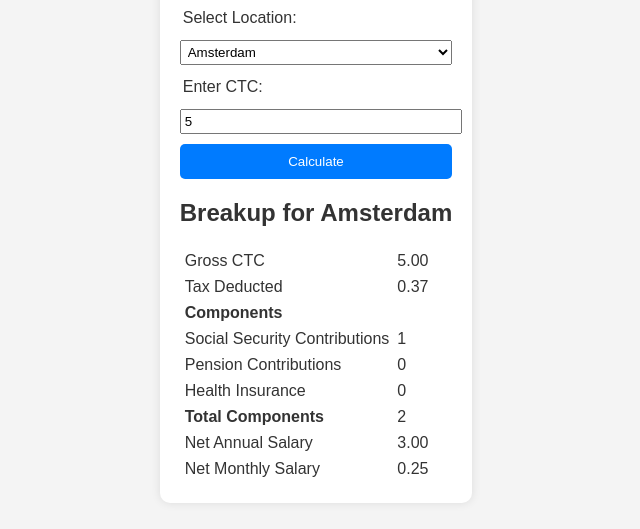
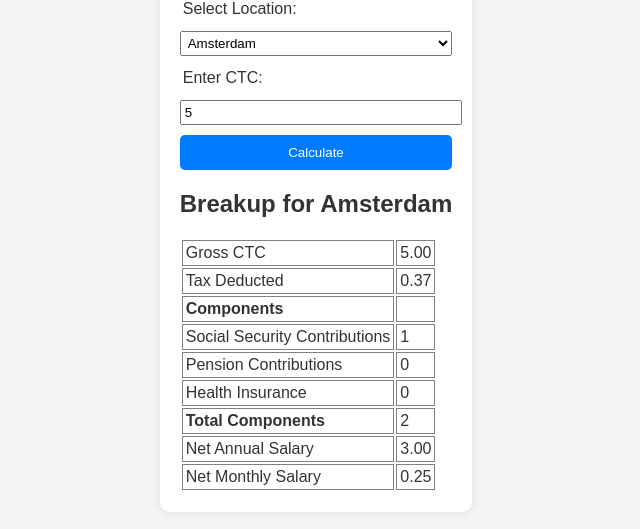
Before and after one commit to gouthamm91/salarycalculator, a plain HTML site: page index.html in a window 1280 px wide. Both pictures are taken after typing "5" into the empty fields and a click on the button "Calculate". Shown: the part 203-732 px from the top of the page, without its empty margins (324-964 px from the left). Drawn offline with Linux system fonts and the light colour scheme.

Commit message:
table border added

```diff
--- a/index.html
+++ b/index.html
@@ -1,4 +1,4 @@
-<!-- Version 1.1 -->
+<!-- Version 1.02 -->
 <!DOCTYPE html>
 <html lang="en">
 <head>
@@ -54,6 +54,8 @@ button:hover {
 
 td, tr {
     padding: 3px;
+    border: 1px solid gray;
+    border-collapse: collapse;
 }
      </style>
 </head>
```
